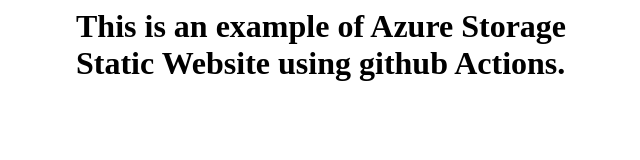
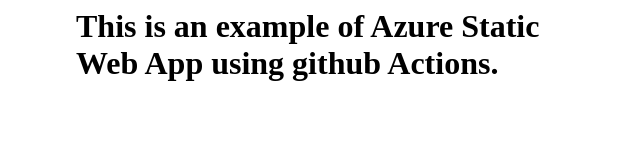
Before and after one commit to jbr2021/azure-static-website, a plain HTML site: page index.html in a window 1280 px wide. Shown: the whole page, without its empty margins (314-954 px from the left). Drawn offline with Linux system fonts and the light colour scheme.

Commit message:
Update index.html

```diff
--- a/index.html
+++ b/index.html
@@ -4,7 +4,7 @@
 </head>
 <body>
   <div style="width:500px;margin:auto;">
-    <h1>This is an example of Azure Storage Static Website using github Actions.</h1>
+    <h1>This is an example of Azure Static Web App using github Actions.</h1>
   </div>
 </body>
 <html>
```
